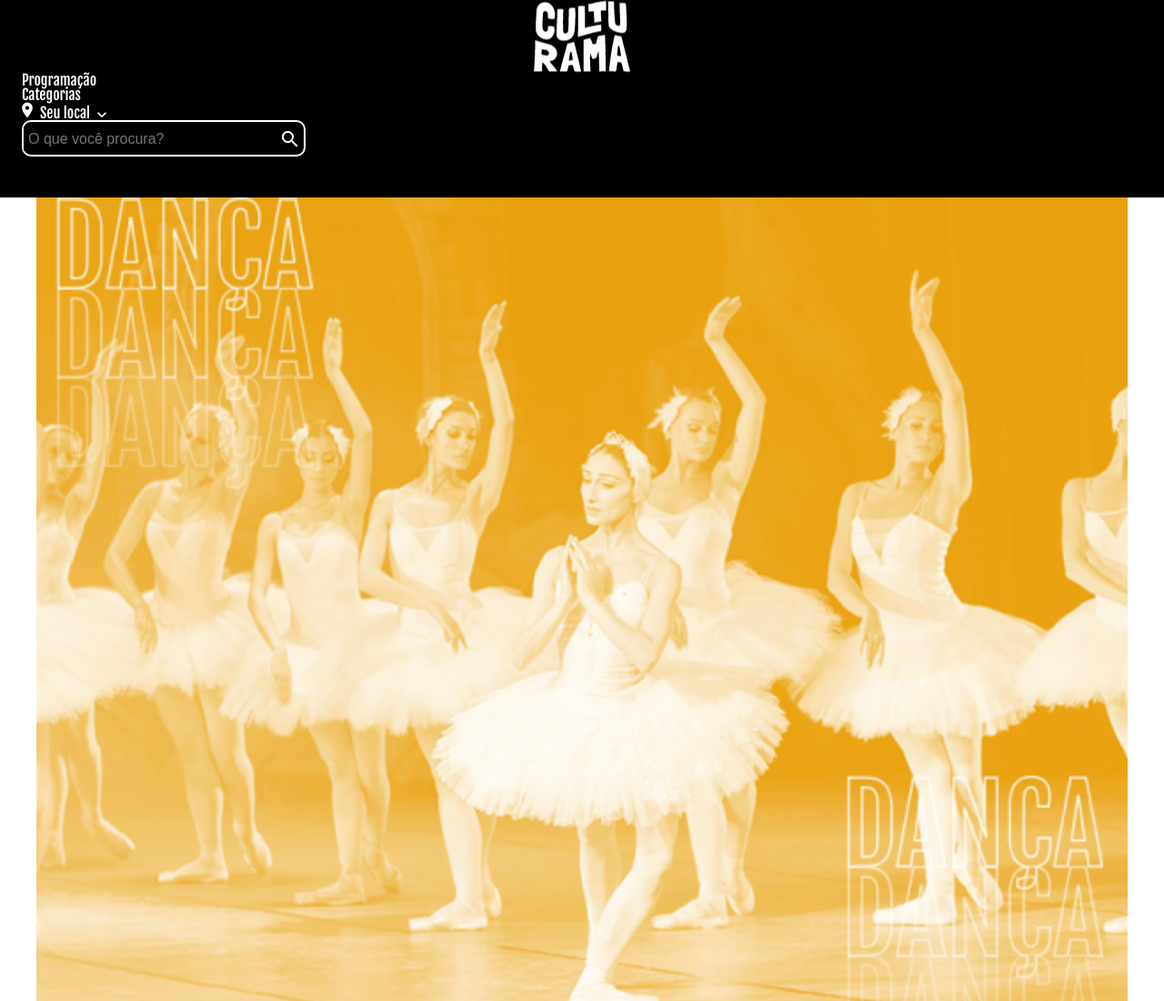
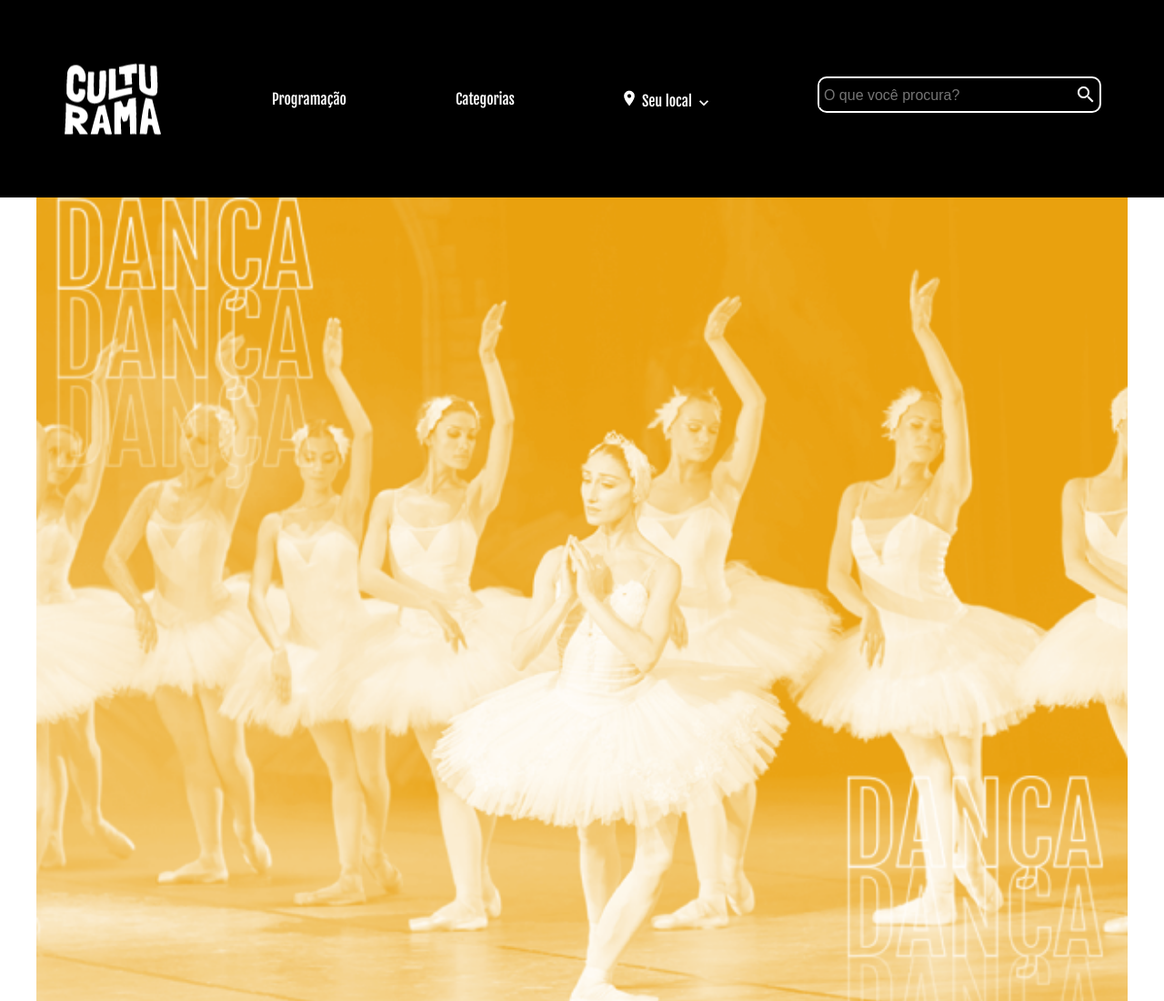
Before and after one commit to rafaelzipaosilva/culturama, a plain HTML site: page index.html in a window 1280 px wide. Shown: the top 1100 px of the page at 91% size. Drawn offline with nearby package versions, Linux system fonts and the light colour scheme.

Commit message:
aula 1.1

```diff
--- /dev/null
+++ b/assets/style/flex.css
@@ -0,0 +1,14 @@
+.menu {
+    display: flex;
+    justify-content: space-evenly;
+    align-items: center;
+    flex-wrap: wrap;
+    column-gap: 33px;
+}
+
+@media (min-width: 720px) {
+
+    .menu {
+        column-gap: 75px;
+    }
+}
--- a/assets/style/style.css
+++ b/assets/style/style.css
@@ -1,3 +1,5 @@
+@import './flex.css';
+
 * {
     box-sizing: border-box;
 }
```
Also changed, not shown: index.html (+1 -0 lines), 1 other file.
